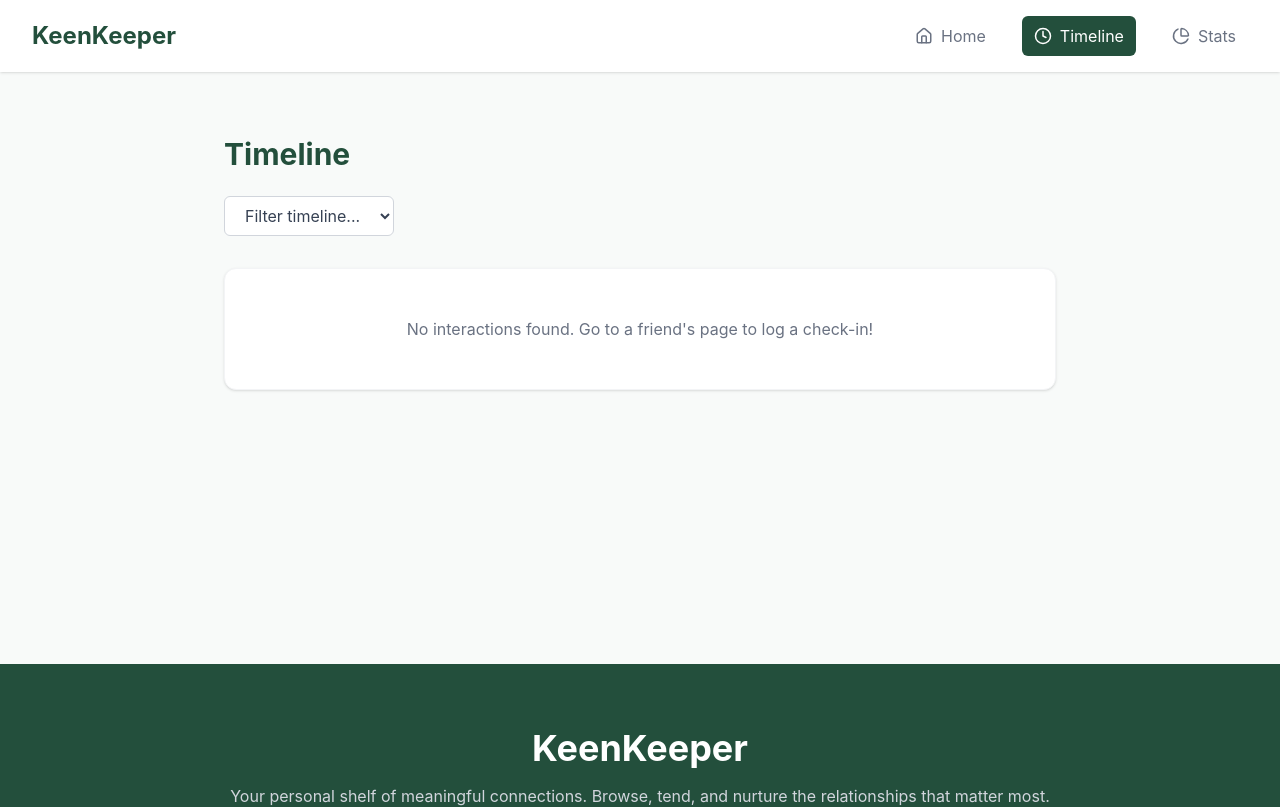
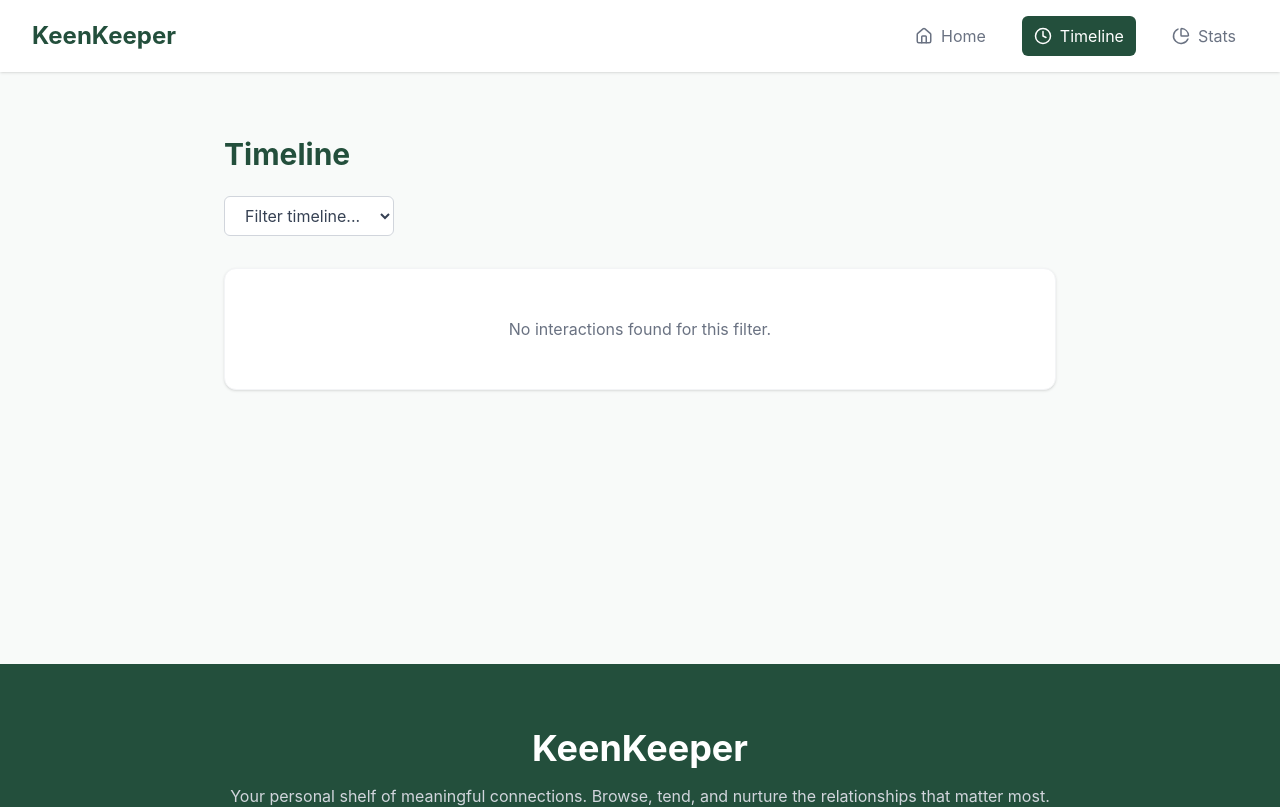
Before and after one commit to raju-rifat-295/Keen-Keeper, a React (Vite) app: page /timeline in a window 1280 px wide. Shown: the top 807 px of the page. Built offline with nearby package versions, Linux system fonts and the light colour scheme.

Commit message:
Added 404 Error page and Timeline filter functionality

```diff
--- /dev/null
+++ b/src/components/NotFound.jsx
@@ -0,0 +1,15 @@
+import { Link } from 'react-router'
+
+const NotFound = () => {
+    return (
+        <div className="flex flex-col items-center justify-center min-h-[60vh] text-center px-4 mt-12">
+            <h1 className="text-9xl font-bold text-darkGreen mb-4">404</h1>
+            <h2 className="text-3xl font-bold text-gray-700 mb-6">Oops! Page not found</h2>
+            <Link to="/" className="bg-darkGreen text-white px-6 py-3 rounded-md font-semibold hover:bg-opacity-90 transition-all">
+                Go Back Home
+            </Link>
+        </div>
+    )
+}
+
+export default NotFound
--- a/src/components/Timeline.jsx
+++ b/src/components/Timeline.jsx
@@ -7,9 +7,15 @@ const Timeline = () => {
 
     const [filter, setFilter] = useState('All')
 
-    let filteredEntries = timelineEntries;
-    if (filter !== 'All') {
-        filteredEntries = timelineEntries.filter(entry => entry.type === filter)
+    let filteredEntries = [];
+    if (filter === 'All') {
+        filteredEntries = timelineEntries;
+    } else {
+        for (let i = 0; i < timelineEntries.length; i++) {
+            if (timelineEntries[i].type === filter) {
+                filteredEntries.push(timelineEntries[i]);
+            }
+        }
     }
 
     const getIcon = (type) => {
@@ -30,7 +36,7 @@ const Timeline = () => {
                 <select
                     value={filter}
                     onChange={(e) => setFilter(e.target.value)}
-                    className="border border-gray-300 rounded-md px-4 py-2 text-gray-700 bg-white"
+                    className="border border-gray-300 rounded-md px-4 py-2 text-gray-700 bg-white outline-none focus:border-darkGreen"
                 >
                     <option value="All">Filter timeline...</option>
                     <option value="Call">Calls only</option>
@@ -42,23 +48,20 @@ const Timeline = () => {
             <div className="space-y-4">
                 {filteredEntries.length === 0 ? (
                     <div className="text-center p-12 bg-white rounded-xl border border-gray-100 shadow-sm text-gray-500">
-                        No interactions found. Go to a friend's page to log a check-in!
+                        No interactions found for this filter.
                     </div>
                 ) : (
                     filteredEntries.map((entry) => (
                         <div key={entry.id} className="bg-white p-4 rounded-lg shadow-sm border border-gray-100 flex items-center gap-4">
-
                             <div className="w-12 h-12 bg-lightGreen rounded-full flex items-center justify-center shrink-0">
                                 {getIcon(entry.type)}
                             </div>
-
                             <div>
                                 <h3 className="font-bold text-gray-800">
                                     {entry.type} <span className="font-normal text-gray-500">with {entry.friendName}</span>
                                 </h3>
                                 <p className="text-sm text-gray-400">{entry.date}</p>
                             </div>
-
                         </div>
                     ))
                 )}
--- a/src/main.jsx
+++ b/src/main.jsx
@@ -6,6 +6,7 @@ import Home from './components/Home.jsx'
 import Timeline from './components/Timeline.jsx'
 import Stats from './components/Stats.jsx'
 import FriendDetails from './components/FriendDetails.jsx'
+import NotFound from './components/NotFound.jsx'
 import { createBrowserRouter, RouterProvider } from 'react-router'
 
 const router = createBrowserRouter([
@@ -28,6 +29,10 @@ const router = createBrowserRouter([
       {
         path: "/stats",
         element: <Stats />,
+      },
+      {
+        path: "*",
+        element: <NotFound />,
       }
     ]
   },
```
